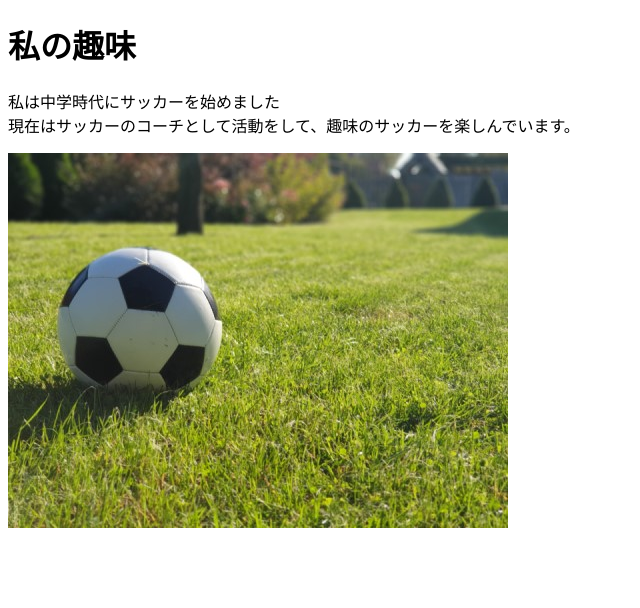
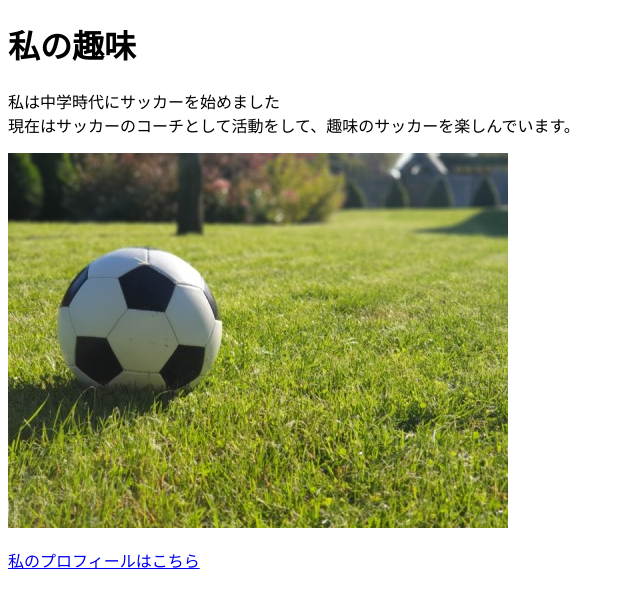
Before and after one commit to Gen1001/spring-minshuku-kadai, a plain HTML site: page kadai_005/html/kadai_005.html in a window 1280 px wide. Shown: the whole page, without its empty margins (0-640 px from the left). Drawn offline with Linux system fonts and the light colour scheme.

Commit message:
ハイパーリンクを追加

```diff
--- a/kadai_005/html/kadai_005.html
+++ b/kadai_005/html/kadai_005.html
@@ -8,8 +8,9 @@
 <body>
     <h1>私の趣味</h1>
     <p>私は中学時代にサッカーを始めました<br>現在はサッカーのコーチとして活動をして、趣味のサッカーを楽しんでいます。</p>
+    <img src="../images/sample.jpg" alt="ロゴ">
     <a href="https://twitter.com/samuraijuku">
-        <img src="../images/sample.jpg" alt="ロゴ">
+        <p>私のプロフィールはこちら</p>
     </a>
 </body>
 </html>
```
